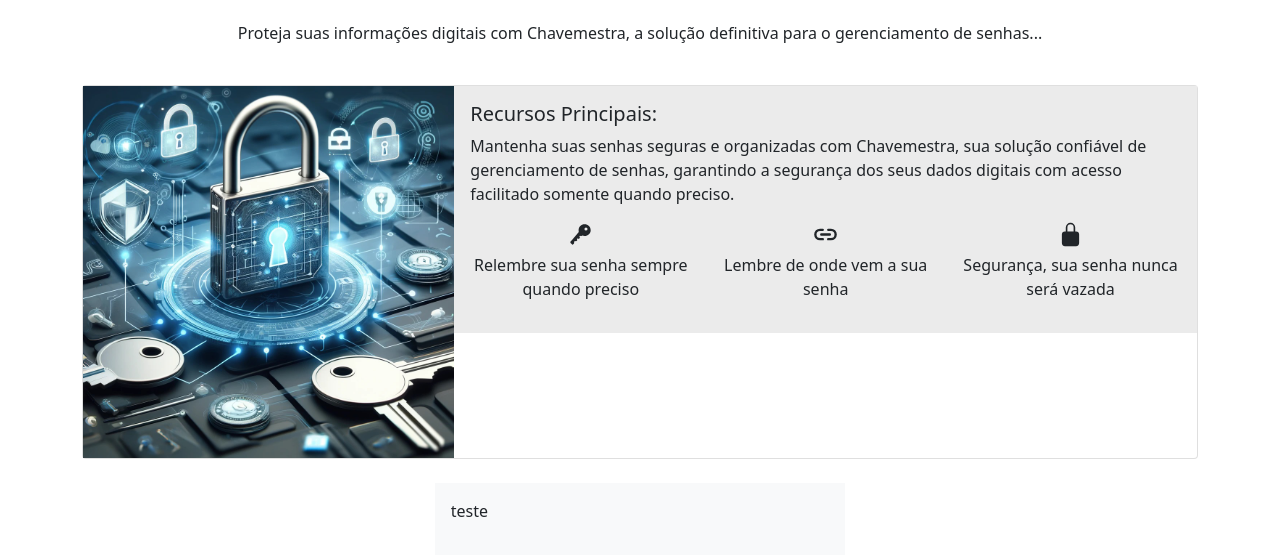
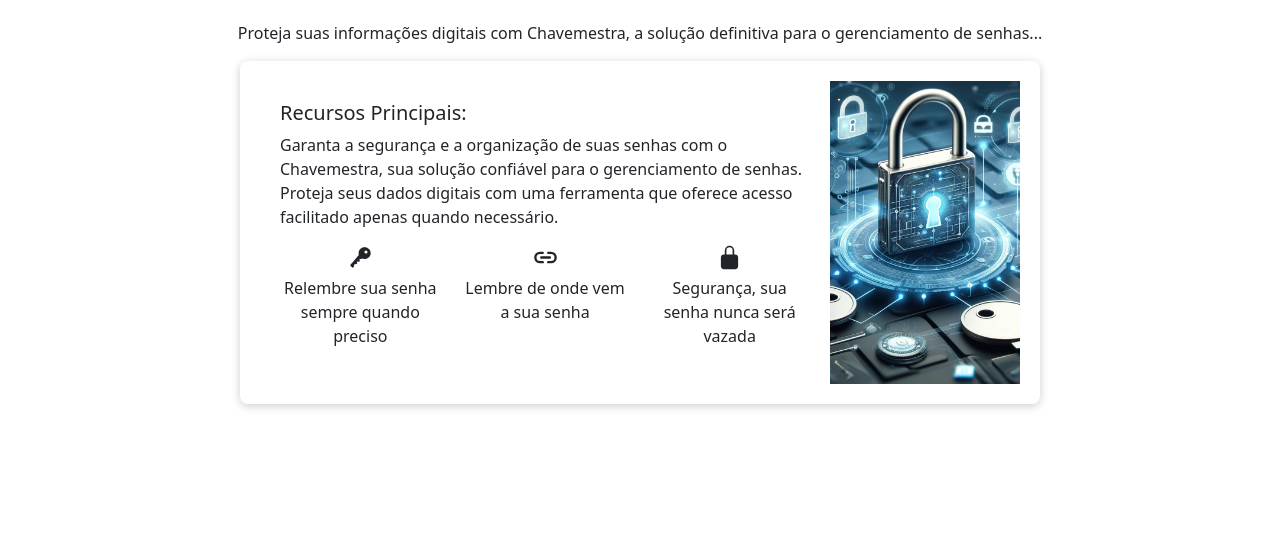
Before and after one commit to riccileonardo/Trabalho_Desenvolvimento_Web, a plain HTML site: page html/home/home.html in a window 1280 px wide. Shown: the part 195-750 px from the top of the page. Drawn offline with nearby package versions, Linux system fonts and the light colour scheme.

Commit message:
Ajustando
Ajustando a tela Home, antes do login, onde apresenta as informações de como a plataforma funciona...

```diff
--- a/html/home/home.html
+++ b/html/home/home.html
@@ -57,18 +57,13 @@
             </div>
         </div>
     </div>
-        <div class="container mt-4">
-            <div class="card mb-3">
+    <div class="container">
+        <div style="max-width: 800px; margin: auto; box-shadow: 0 2px 10px rgba(0,0,0,0.2); padding: 20px; border-radius: 8px; background-color: #fff;">
             <div class="row g-0">
-                    <!-- Coluna para a imagem -->
-                    <div class="col-md-4">
-                        <img src="../../img/Imagem-de-fundo.jpg" alt="Descrição da Imagem" class="img-fluid"> <!-- img-fluid para responsividade -->
-                    </div>
-                    <!-- Coluna para o texto do card -->
-                    <div class="col-md-8">
-                        <div class="card-body bg-cinza">
-                            <h5 class="card-title">Recursos Principais:</h5>
-                            <p class="card-text">Mantenha suas senhas seguras e organizadas com Chavemestra, sua solução confiável de gerenciamento de senhas, garantindo a segurança dos seus dados digitais com acesso facilitado somente quando preciso.</p>
+                <div class="col-md-9">
+                    <div style="padding: 20px; border-radius: 8px;">
+                        <h5>Recursos Principais:</h5>
+                        <p style="font-size: 16px;">Garanta a segurança e a organização de suas senhas com o Chavemestra, sua solução confiável para o gerenciamento de senhas. Proteja seus dados digitais com uma ferramenta que oferece acesso facilitado apenas quando necessário.</p>
                         <div class="row">
                             <div class="col text-center">
                                 <ion-icon name="key" style="font-size: 25px;"></ion-icon>
@@ -85,18 +80,15 @@
                         </div>
                     </div>
                 </div>
-                </div>
-            </div>
-        </div>
-        <div class="row justify-content-center mt-4">
-            <div class="col-lg-4">
-                <div class="bg-light p-3">
-                    <p> teste</p>
+                <div class="col-md-3">
+                    <img src="../../img/Imagem-de-fundo.jpg" alt="Descrição da Imagem" class="img-fluid" style="height: 100%; object-fit: cover;">
                 </div>
             </div>
         </div>
     </div>
 
 
+
+
 </body>
 </html>
```
Also changed, not shown: html/app.html (added). Lines whose indentation alone changed are shown as unchanged.
